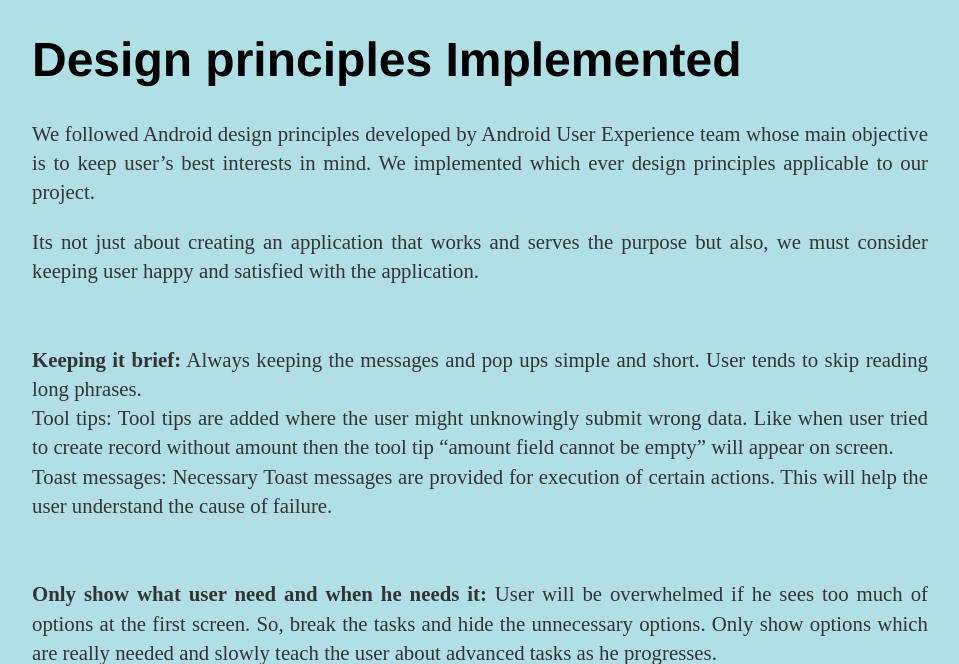
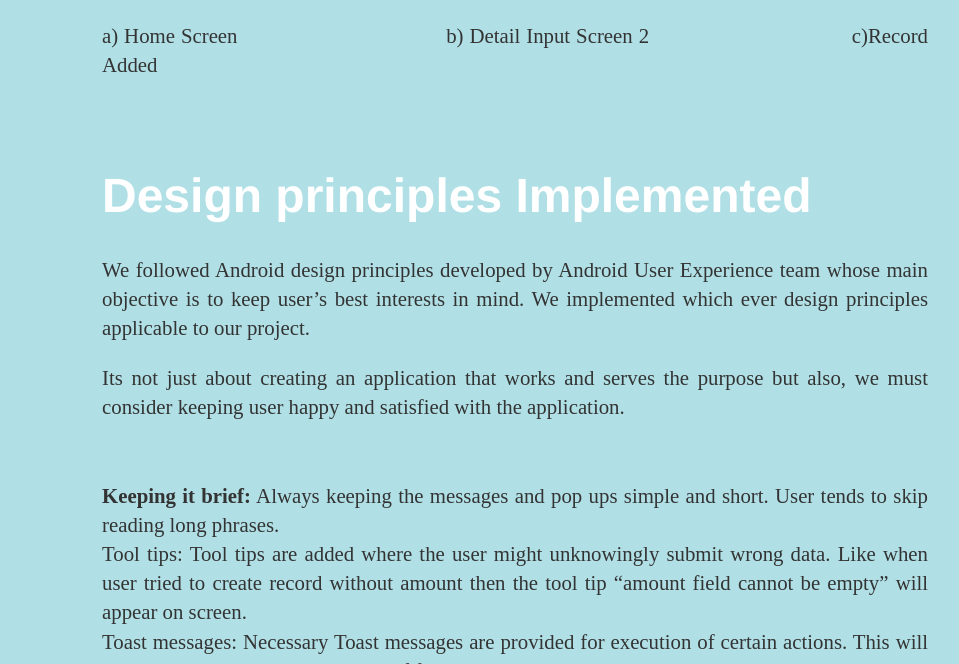
Before and after one commit to kartikprabhu20/YourEuro, a Jekyll site: the page built from docs/_posts/2019-06-04-AdvancedPrototye.md, in a window 1280 px wide and 900 px high, scrolled down 10158 px, cut to the strip 236-900 px from the top of the window. Shown: the whole strip, without its empty margins (160-1119 px from the left). Built offline with Jekyll 4.4.1, drawn with Linux system fonts in a browser that asks for light colours.

Commit message:
Update 2019-06-04-AdvancedPrototye.md

```diff
--- a/docs/_posts/2019-06-04-AdvancedPrototye.md
+++ b/docs/_posts/2019-06-04-AdvancedPrototye.md
@@ -109,17 +109,17 @@
 <h1>Design solutions</h1>
 <p>Find the design solutions provided for two user stories with sequence of screens</p>
 <div class="imageClass">
-<img src="https://github.com/DBSE-teaching/isee2019-ARTexceptionals/blob/master/docs/images/3.1.MainPage.jpeg?raw=true" width="230" height="480">
+<img src="https://github.com/DBSE-teaching/isee2019-ARTexceptionals/blob/master/docs/images/3.1.MainPage.jpeg?raw=true" width="250" height="480">
 <div class="imageClass">
-<img src="https://github.com/DBSE-teaching/isee2019-ARTexceptionals/blob/master/docs/images/3.2.DetailActivity.jpeg?raw=true" width="230" height="480" >
+<img src="https://github.com/DBSE-teaching/isee2019-ARTexceptionals/blob/master/docs/images/3.2.DetailActivity.jpeg?raw=true" width="250" height="480" >
 	<div class="imageClass">
-<img src="https://github.com/DBSE-teaching/isee2019-ARTexceptionals/blob/master/docs/images/3.3.Datepicker.jpeg?raw=true" width="230" height="480"  >
+<img src="https://github.com/DBSE-teaching/isee2019-ARTexceptionals/blob/master/docs/images/3.3.Datepicker.jpeg?raw=true" width="250" height="480"  >
                 <div class="imageClass">
-<img src="https://github.com/DBSE-teaching/isee2019-ARTexceptionals/blob/master/docs/images/3.4.Added.jpeg?raw=true" width="230" height="480"  >
+<img src="https://github.com/DBSE-teaching/isee2019-ARTexceptionals/blob/master/docs/images/3.4.Added.jpeg?raw=true" width="250" height="480"  >
 </div>
 </div>
 </div>
-</div>
+<p>a) Home Screen &nbsp;&nbsp;&nbsp;&nbsp;&nbsp;&nbsp;&nbsp;&nbsp;&nbsp;&nbsp;&nbsp;&nbsp;&nbsp;&nbsp;&nbsp;&nbsp;&nbsp;&nbsp;&nbsp;&nbsp;&nbsp;&nbsp;&nbsp;&nbsp;&nbsp;&nbsp;&nbsp;&nbsp;&nbsp;&nbsp;&nbsp;&nbsp;&nbsp;&nbsp;b) Detail Input Screen 2&nbsp;&nbsp;&nbsp;&nbsp;&nbsp;&nbsp;&nbsp;&nbsp;&nbsp;&nbsp;&nbsp;&nbsp;&nbsp;&nbsp;&nbsp;&nbsp;&nbsp;&nbsp;&nbsp;&nbsp;&nbsp;&nbsp;&nbsp;&nbsp;&nbsp;&nbsp;&nbsp;&nbsp;&nbsp;&nbsp;&nbsp;&nbsp;&nbsp; c)Record Added</p><br>
 <br>
 <h1>Design principles Implemented</h1>
 <p>We followed Android design principles developed by Android User Experience team whose main objective is to keep user’s best interests in mind. We implemented which ever design principles applicable to our project.</p>
```
